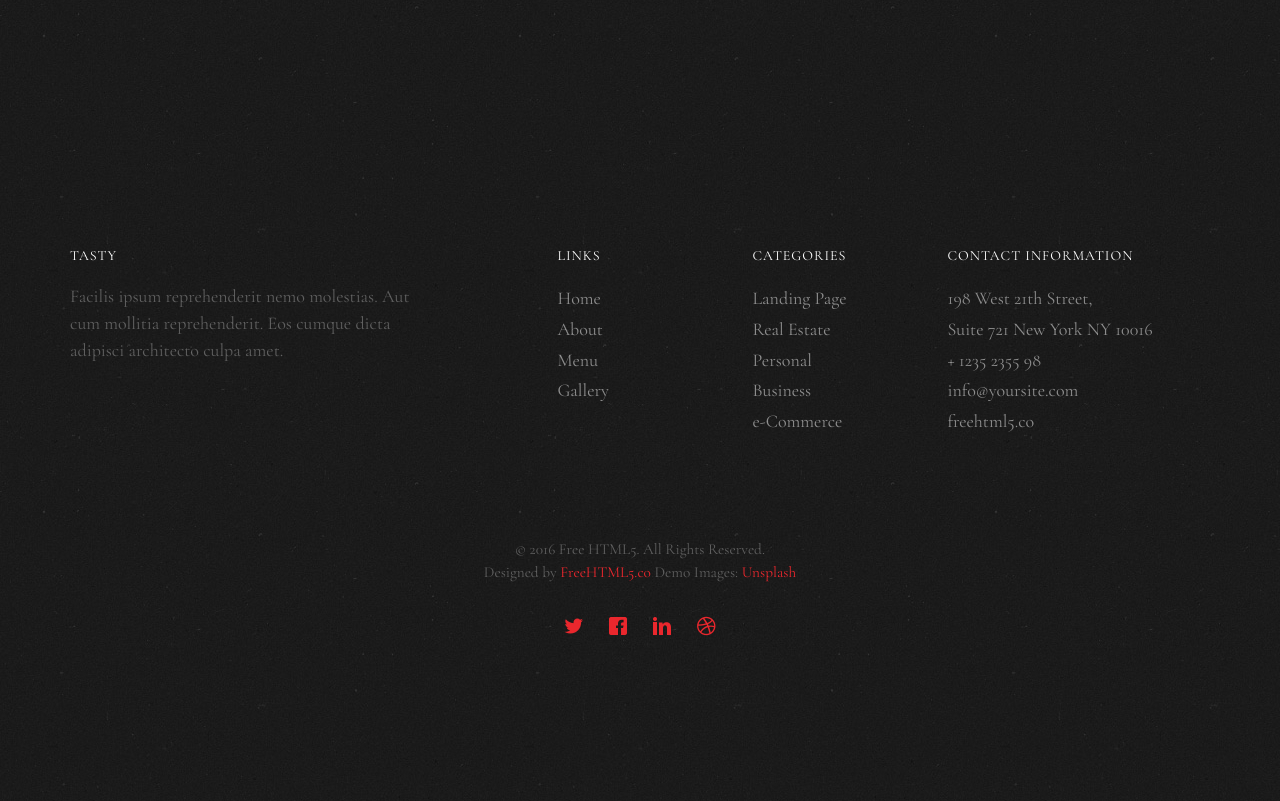
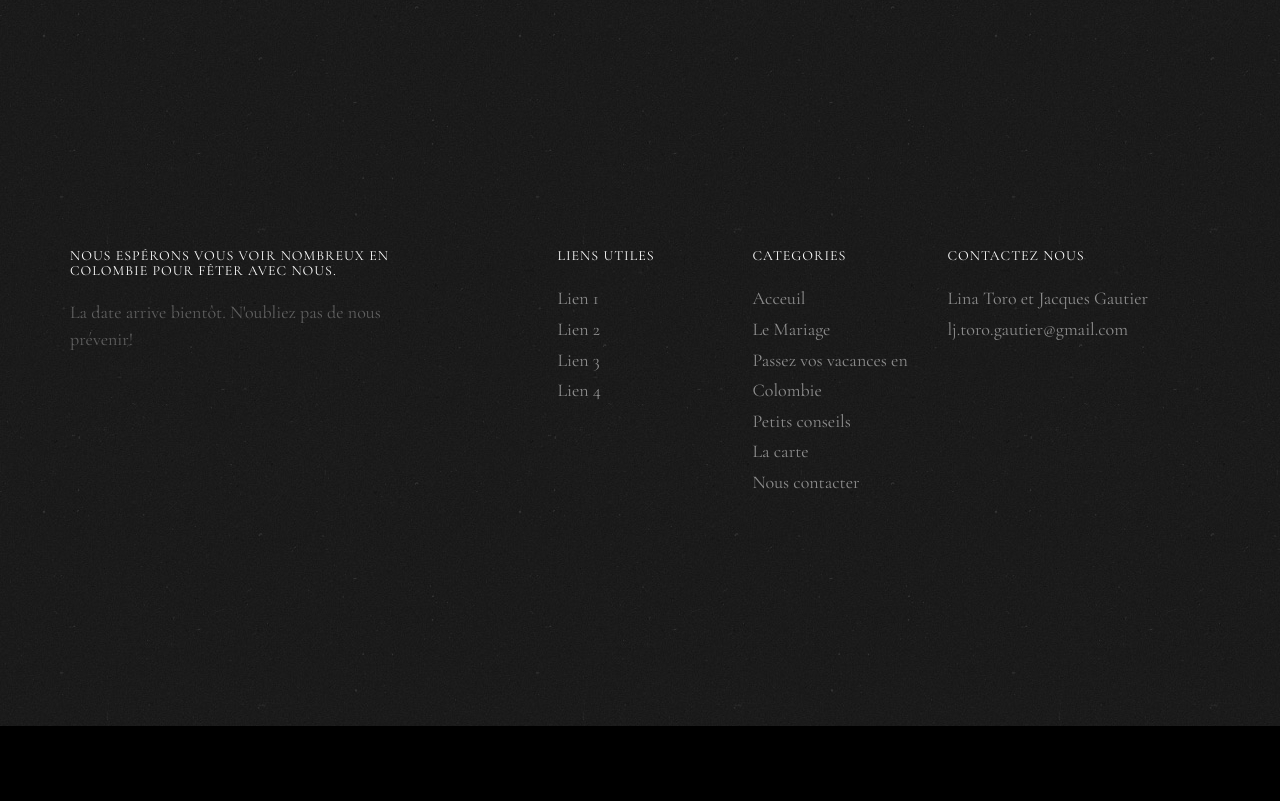
Before and after one commit to jacquetlina/matri, a plain HTML site: page conseils.html in a window 1280 px wide. Shown: the part 1973-2774 px from the top of the page. After the commit the page ends 2699 px from the top, so only its background shows below. Drawn offline with nearby package versions, Linux system fonts and the light colour scheme; files whose address does not match are found by name.

Commit message:
Update conseils.html

```diff
--- a/conseils.html
+++ b/conseils.html
@@ -3,11 +3,10 @@
 	<head>
 	<meta charset="utf-8">
 	<meta http-equiv="X-UA-Compatible" content="IE=edge">
-	<title>Tasty &mdash; Free Website Template, Free HTML5 Template by freehtml5.co</title>
+	<title>Mariage Lina et Jacques</title>
 	<meta name="viewport" content="width=device-width, initial-scale=1">
-	<meta name="description" content="Free HTML5 Website Template by freehtml5.co" />
-	<meta name="keywords" content="free website templates, free html5, free template, free bootstrap, free website template, html5, css3, mobile first, responsive" />
-	<meta name="author" content="freehtml5.co" />
+	<meta name="description" content="Mariage Lina et Jacques" />
+	<meta name="keywords" content="Mariage, Lina, Toro, Jacques, Gautier" />
 
 	<!--
 	//////////////////////////////////////////////////////
@@ -102,7 +101,7 @@
 		<!-- </div> -->
 	</nav>
 
-	<div id="fh5co-started" class="fh5co-section animate-box" style="background-image: url(images/hero_1.jpeg);" data-stellar-background-ratio="0.5">
+	<div id="fh5co-started" class="fh5co-section animate-box" style="background-image: url(images/redpanda2.jpg);" data-stellar-background-ratio="0.5">
 		<div class="overlay"></div>
 		<div class="container">
 			<div class="row animate-box">
@@ -163,57 +162,39 @@
 		<div class="container">
 			<div class="row row-pb-md">
 				<div class="col-md-4 fh5co-widget">
-					<h4>Tasty</h4>
-					<p>Facilis ipsum reprehenderit nemo molestias. Aut cum mollitia reprehenderit. Eos cumque dicta adipisci architecto culpa amet.</p>
+					<h4>Nous espérons vous voir nombreux en Colombie pour fêter avec nous.</h4>
+					<p>La date arrive bientôt. N'oubliez pas de nous prévenir!</p>
 				</div>
 				<div class="col-md-2 col-md-push-1 fh5co-widget">
-					<h4>Links</h4>
+					<h4>Liens utiles</h4>
 					<ul class="fh5co-footer-links">
-						<li><a href="#">Home</a></li>
-						<li><a href="#">About</a></li>
-						<li><a href="#">Menu</a></li>
-						<li><a href="#">Gallery</a></li>
+						<li><a href="#">Lien 1</a></li>
+						<li><a href="#">Lien 2</a></li>
+						<li><a href="#">Lien 3</a></li>
+						<li><a href="#">Lien 4</a></li>
 					</ul>
 				</div>
 
 				<div class="col-md-2 col-md-push-1 fh5co-widget">
 					<h4>Categories</h4>
 					<ul class="fh5co-footer-links">
-						<li><a href="#">Landing Page</a></li>
-						<li><a href="#">Real Estate</a></li>
-						<li><a href="#">Personal</a></li>
-						<li><a href="#">Business</a></li>
-						<li><a href="#">e-Commerce</a></li>
+						<li><a href="index.html">Acceuil</a></li>
+						<li><a href="mariage.html">Le Mariage</a></li>
+						<li><a href="vacances.html">Passez vos vacances en Colombie</a></li>
+						<li><a href="conseils.html">Petits conseils</a></li>
+						<li><a href="carte.html">La carte</a></li>
+						<li><a href="contact.html">Nous contacter</a></li>
 					</ul>
 				</div>
 
 				<div class="col-md-4 col-md-push-1 fh5co-widget">
-					<h4>Contact Information</h4>
+					<h4>Contactez nous</h4>
 					<ul class="fh5co-footer-links">
-						<li>198 West 21th Street, <br> Suite 721 New York NY 10016</li>
-						<li><a href="tel://1234567920">+ 1235 2355 98</a></li>
-						<li><a href="mailto:info@yoursite.com">info@yoursite.com</a></li>
-						<li><a href="http://https://freehtml5.co">freehtml5.co</a></li>
+						<li>Lina Toro et Jacques Gautier</li>
+						<li><a href="mailto:lj.toro.gautier@gmail.com">lj.toro.gautier@gmail.com</a></li>
 					</ul>
 				</div>
 
-			</div>
-
-			<div class="row copyright">
-				<div class="col-md-12 text-center">
-					<p>
-						<small class="block">&copy; 2016 Free HTML5. All Rights Reserved.</small>
-						<small class="block">Designed by <a href="http://freehtml5.co/" target="_blank">FreeHTML5.co</a> Demo Images: <a href="http://unsplash.co/" target="_blank">Unsplash</a></small>
-					</p>
-					<p>
-						<ul class="fh5co-social-icons">
-							<li><a href="#"><i class="icon-twitter2"></i></a></li>
-							<li><a href="#"><i class="icon-facebook2"></i></a></li>
-							<li><a href="#"><i class="icon-linkedin2"></i></a></li>
-							<li><a href="#"><i class="icon-dribbble2"></i></a></li>
-						</ul>
-					</p>
-				</div>
 			</div>
 
 		</div>
```
